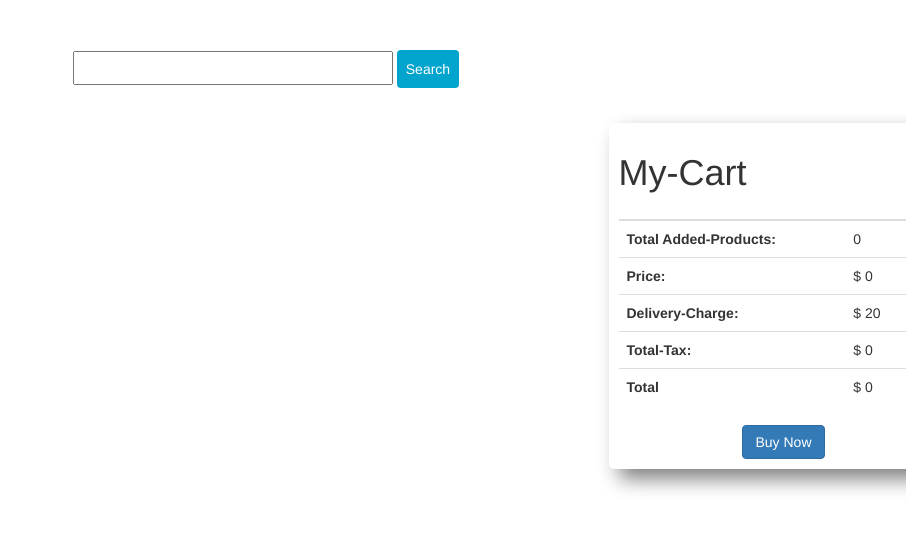
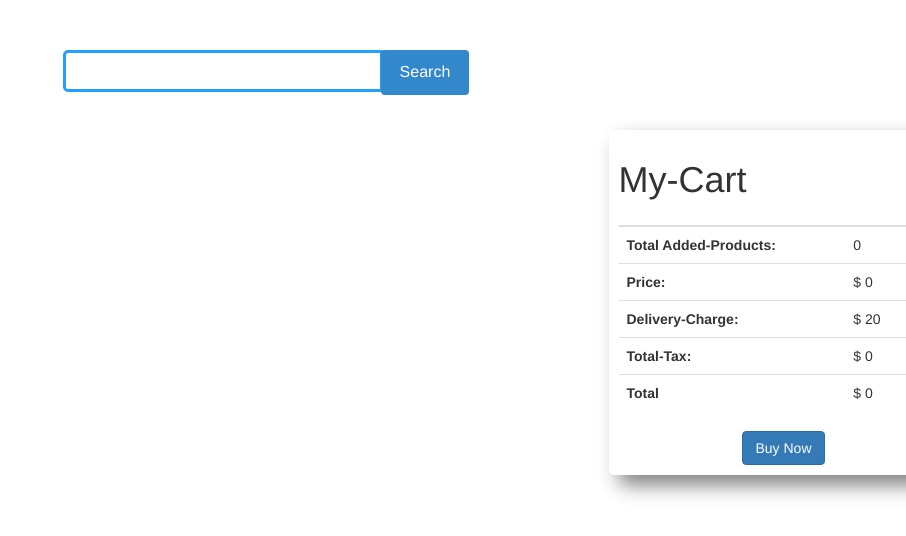
Before and after one commit to MarufMobin/varaitystore, a plain HTML site: page index.html in a window 1280 px wide. Shown: the whole page, without its empty margins (374-1280 px from the left). Drawn offline with nearby package versions, Linux system fonts and the light colour scheme; no server answers.

Commit message:
All Work Done Properly

```diff
--- a/css/style.css
+++ b/css/style.css
@@ -7,16 +7,25 @@ body {
   margin-top: 50px;
   margin-bottom: 20px;
 }
-.search-field input{
-  padding: 5px;
+.search-field input {
   width: 25%;
+  border: 3px solid #21a0ff;
+  margin-right: -6px;
+  padding: 8px;
+  border-radius: 5px 0px 0px 5px;
+  outline: none;
 }
 .search-field button{
-  padding: 8px;
+  padding: 10px 18px;
+  font-size: 16px;
+  font-weight: 500;
 }
 .search-button {
-  background-color: #00A4CCFF;
+  background-color: #3388cc;
   color: white;
+}
+.search-field button:hover{
+  color: #fff;
 }
 #all-products {
   display: grid;
--- a/js/app.js
+++ b/js/app.js
@@ -1,3 +1,4 @@
+// Load All Products Data Fetch Here
 const loadProducts = () => {
   const url = `https://fakestoreapi.com/products`;
   fetch(url)
@@ -16,38 +17,22 @@ const showProducts = (products) => {
     div.classList.add("product");
     div.innerHTML = `<div class="single-product">
       <div>
-    <img class="product-image" src=${image}></img>
+      <img class="product-image" src=${image}></img>
       </div>
       <h3>${product.title.slice( 0 , 25)}</h3>
       <p>Category: ${product.category}</p>
       <p>Global Ratings: <i class="fa fa-star"></i>
     ${product.rating.rate} (${product.rating.count}) </p>
-      <h2>Price:<span class="price"> $ ${product.price}</span></h2>
+      <h2 class="margin-bottom">Price:<span class="price"> $ ${product.price}</span></h2>
       <button onclick="addToCart(${product.id},${product.price})" id="addToCart-btn" class="cst-btn-cart">add to cart</button>
       <button id="details-btn" class="cst-btn">Details</button></div>
       `;
     document.getElementById("all-products").appendChild(div);
-
-                          // 24)  ${cartRating(product.rating.rate)} <div id="rating-div">5545212</div>
   }
 };
 
-// const cartRating = (rating) =>{
-//   // console.log( rating)
-//     // const parseRating = parseInt(rating);
-//     // console.log(parseRating)
-//     const para = document.getElementById("rating-div");
-//       console.log(para)
-//       // para.innerHTML = `<i class="fa fa-star"></i>`;
-
-
-//       //  const li = document.createElement('li');
-//       // const i =  `<i class="fa fa-star"></i>`;
-//       //  p.appendChild(i)
-//     //  return p;
-// }
-
 let count = 0;
+// Products Id And Price Catch
 const addToCart = (id, price) => {
   count = count + 1;
   updatePrice("price", price);
@@ -56,6 +41,7 @@ const addToCart = (id, price) => {
   updateTotal();
 };
 
+// Multiple data catch allPrice delivary carge Also Total text
 const getInputValue = (id) => {
   const element = document.getElementById(id).innerText;
   const converted = parseFloat(element);
```
Also changed, not shown: index.html (+3 -1 lines).
